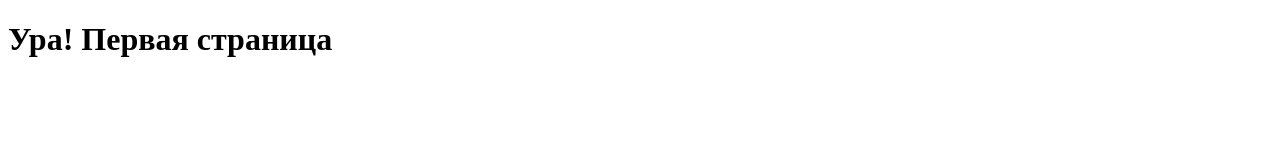
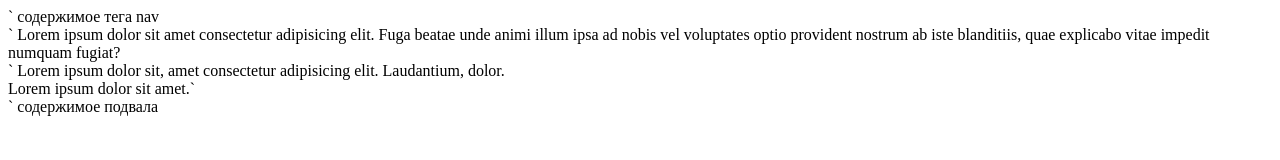
Before and after one commit to kos-vkg/HTML_lessons, a plain HTML site: page index.html in a window 1280 px wide. Drawn offline with Linux system fonts and the light colour scheme.

Commit message:
2 урок теги HEADER, NAV, DIV,FOOTER

```diff
--- a/index.html
+++ b/index.html
@@ -12,7 +12,20 @@
 <! Отображается тело страницы >
 
 <body>
-    <h1>Ура! Первая страница </h1>
+    <header>
+        <nav>` содержимое тега nav
+        </nav>
+
+    </header>
+    <div>` Lorem ipsum dolor sit amet consectetur adipisicing elit. Fuga beatae unde animi illum ipsa ad nobis vel voluptates optio provident nostrum ab iste blanditiis, quae explicabo vitae impedit numquam fugiat?
+    </div>
+    <div>` Lorem ipsum dolor sit, amet consectetur adipisicing elit. Laudantium, dolor.
+    </div>
+    <div>
+        Lorem ipsum dolor sit amet.`
+    </div>
+    <footer>` cодержимое подвала
+    </footer>
 </body>
 
 </html>
```
